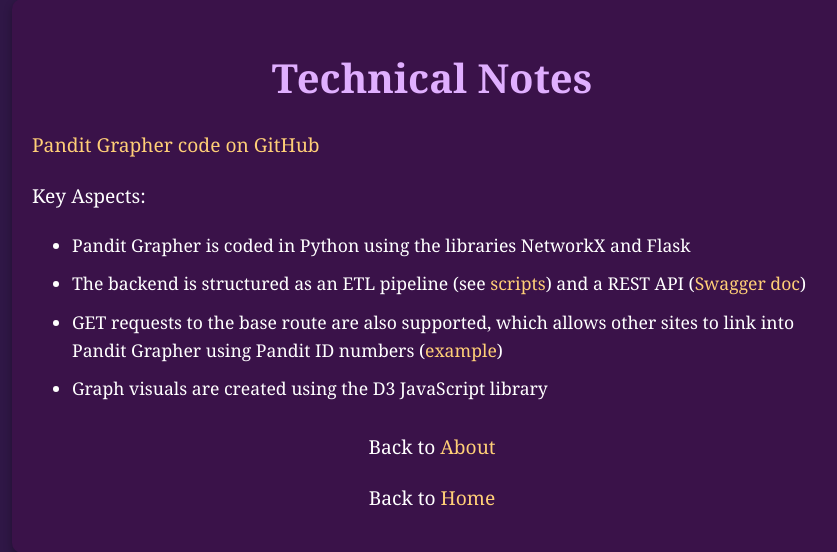
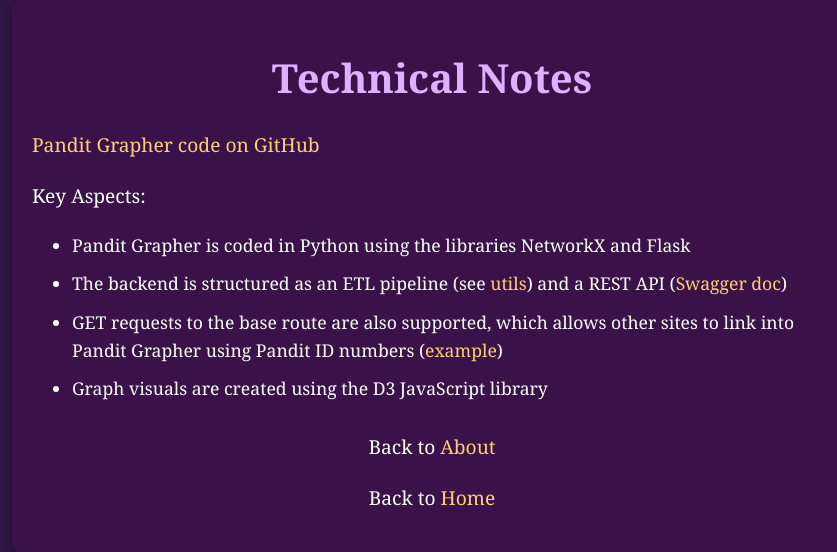
Before and after one commit to tylergneill/pandit_grapher, a Flask app: page /notes/technical in a window 1280 px wide. Shown: the part 41-593 px from the top of the page, without its empty margins (208-1045 px from the left). Run offline with Flask 3, Linux system fonts and the light colour scheme; parts of the project's set-up code (start-up, migrations or seed data) failed here and were passed over.

Commit message:
refactor utils module

```diff
--- a/flask_app.py
+++ b/flask_app.py
@@ -2,7 +2,7 @@ from flask import Flask, render_template, Blueprint, jsonify, request, send_from
 from flask_restx import Api, Resource, fields
 
 from grapher import construct_subgraph
-from scripts.load import load_entities
+from utils.load import load_entities
 
 entities_by_id = load_entities()
 
--- a/grapher.py
+++ b/grapher.py
@@ -6,6 +6,7 @@ from data_models import Entity
 from config import load_config_dict_from_json_file
 from objects import *
 from util import time_execution
+from utils.utils import time_execution
 
 config_dict = load_config_dict_from_json_file()
 DEFAULT_AUTHORS = config_dict["authors"]
--- a/templates/notes/technical.html
+++ b/templates/notes/technical.html
@@ -15,7 +15,7 @@
     <p>Key Aspects:
       <ul>
         <li>Pandit Grapher is coded in Python using the libraries NetworkX and Flask</li>
-        <li>The backend is structured as an ETL pipeline (see <a href="https://github.com/tylergneill/pandit_grapher/tree/v2/scripts">scripts</a>) and a REST API (<a href="/api/docs">Swagger doc</a>)</li>
+        <li>The backend is structured as an ETL pipeline (see <a href="https://github.com/tylergneill/pandit_grapher/tree/v2/utils">utils</a>) and a REST API (<a href="/api/docs">Swagger doc</a>)</li>
         <li>GET requests to the base route are also supported,
           which allows other sites to link into Pandit Grapher using Pandit ID numbers
           (<a href="https://pandit-grapher-poc.dharma.cl/?works=89000&hops=2">example</a>) </li>
--- a/scripts/analyze.py
+++ b/utils/analyze.py
@@ -6,10 +6,10 @@ import numpy as np
 import matplotlib.pyplot as plt
 import os
 
-from scripts.load import load_entities
+from utils.load import load_entities
 from data_models import Entity
 from grapher import construct_subgraph
-from util import time_execution
+from utils.utils import time_execution
 
 
 SIZE_CATEGORIES = {
--- a/scripts/load.py
+++ b/utils/load.py
@@ -1,9 +1,8 @@
-from datetime import datetime
 import json
 import os
 
 from data_models import Entity
-from util import time_execution
+from utils.utils import time_execution
 
 current_file_dir = os.path.dirname(os.path.abspath(__file__))
 relative_data_dir = "../data"
--- a/scripts/transform.py
+++ b/utils/transform.py
@@ -3,7 +3,7 @@ import json
 import os
 
 from data_models import Work, Author
-from util import time_execution
+from utils.utils import time_execution
 
 current_file_dir = os.path.dirname(os.path.abspath(__file__))
 relative_data_dir = "../data"
```
Also changed, not shown: utils/extract.py (renamed from scripts/extract.py), utils/utils.py (renamed from util.py), 1 other file.
